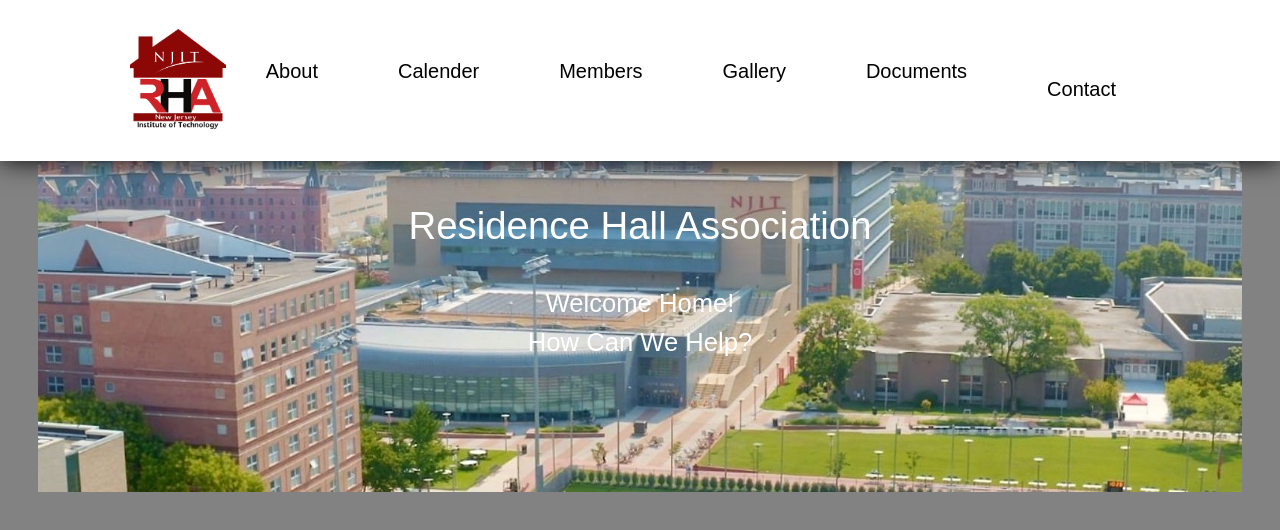
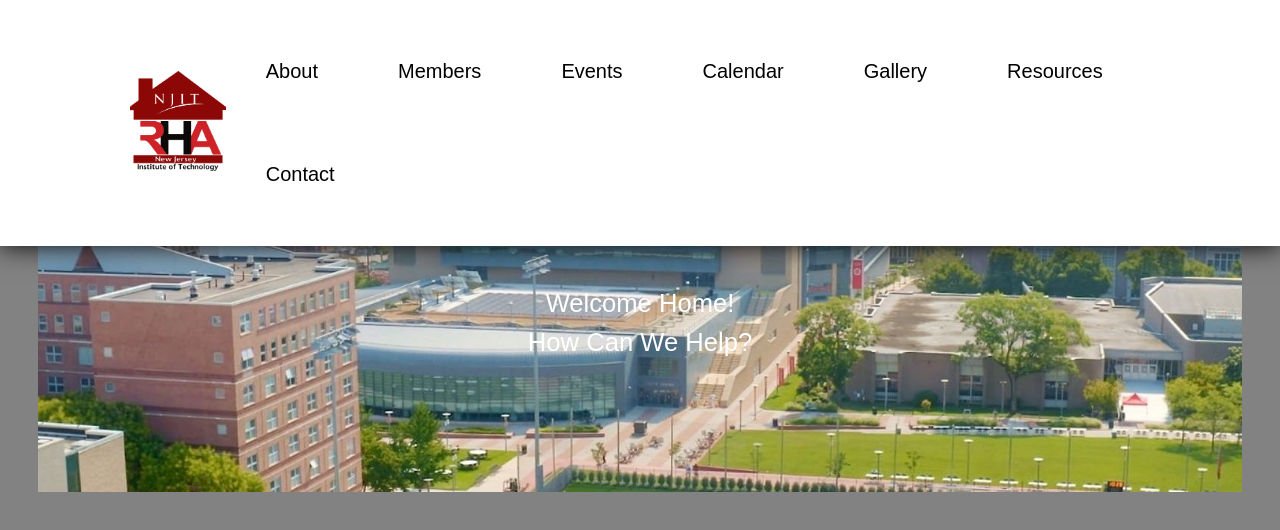
Before and after one commit to Danda1R/RHA-Website, a plain HTML site: page index.html in a window 1280 px wide. Drawn offline with Linux system fonts and the light colour scheme.

Commit message:
Fixing navigation bar

```diff
--- a/index.html
+++ b/index.html
@@ -14,17 +14,19 @@
       <nav class="navbar">
         <ul>
           <li><a href=""> About </a></li>
-          <li><a href="./events/index.html"> Calender </a></li>
           <li>
             <a href=""> Members </a>
             <ul>
               <li><a href="members/eboard/index.html">E-Board</a></li>
               <li><a href="members/hallcouncil/index.html">Hall Council</a></li>
+              <li><a href="">Professional Staff</a></li>
               <li><a href="#">Residents</a></li>
             </ul>
           </li>
+          <li><a href="./events/index.html"> Events </a></li>
+          <li><a href="#"> Calendar </a></li>
           <li><a href="#"> Gallery </a></li>
-          <li><a href="#"> Documents </a></li>
+          <li><a href="#"> Resources </a></li>
           <li><a href="#"> Contact </a></li>
         </ul>
       </nav>
--- a/style.css
+++ b/style.css
@@ -19,7 +19,6 @@
 }
 
 .bg {
-  height: 100%;
   width: 100%;
 }
 
```
Also changed, not shown: 1 other file.
